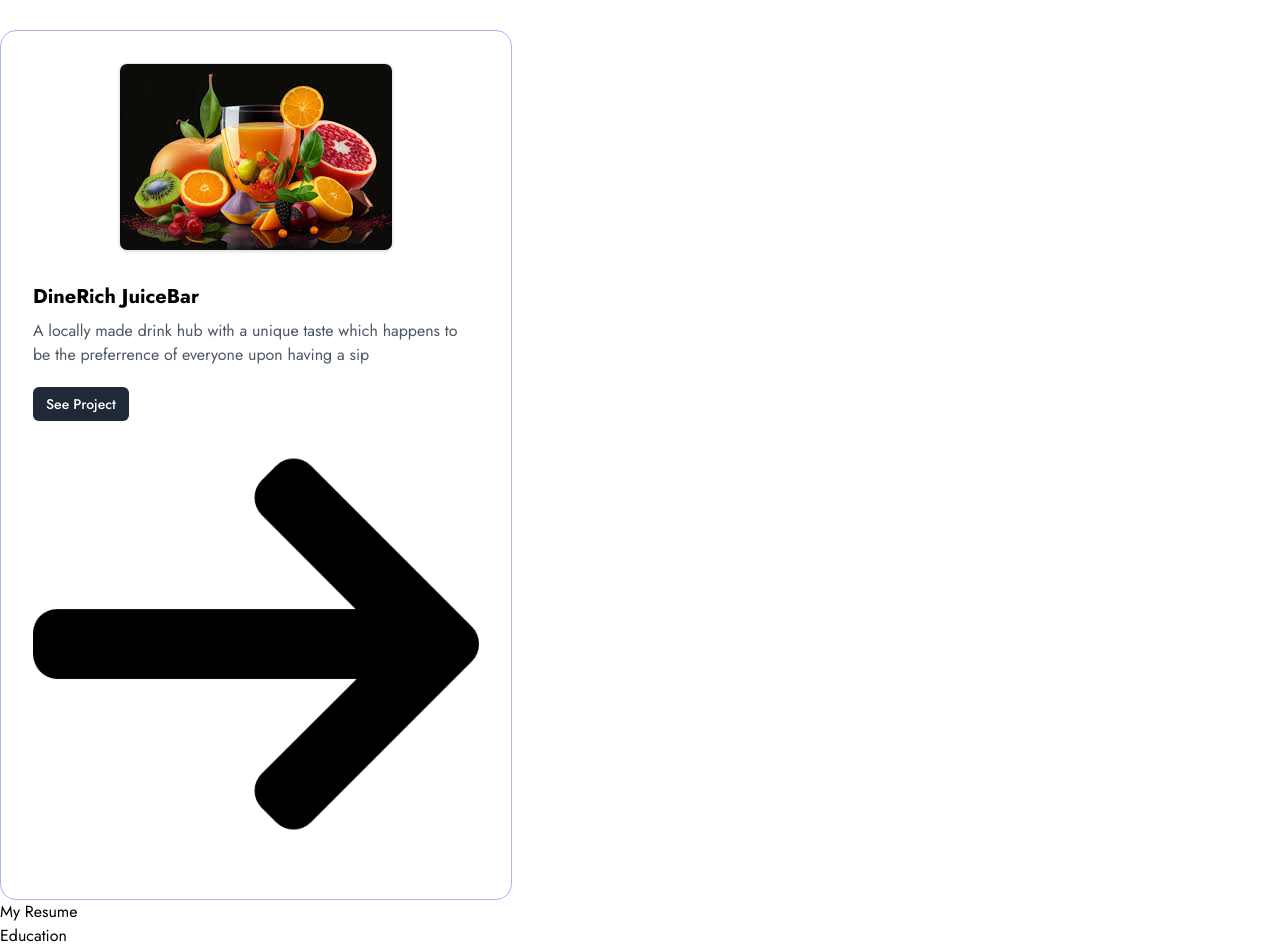
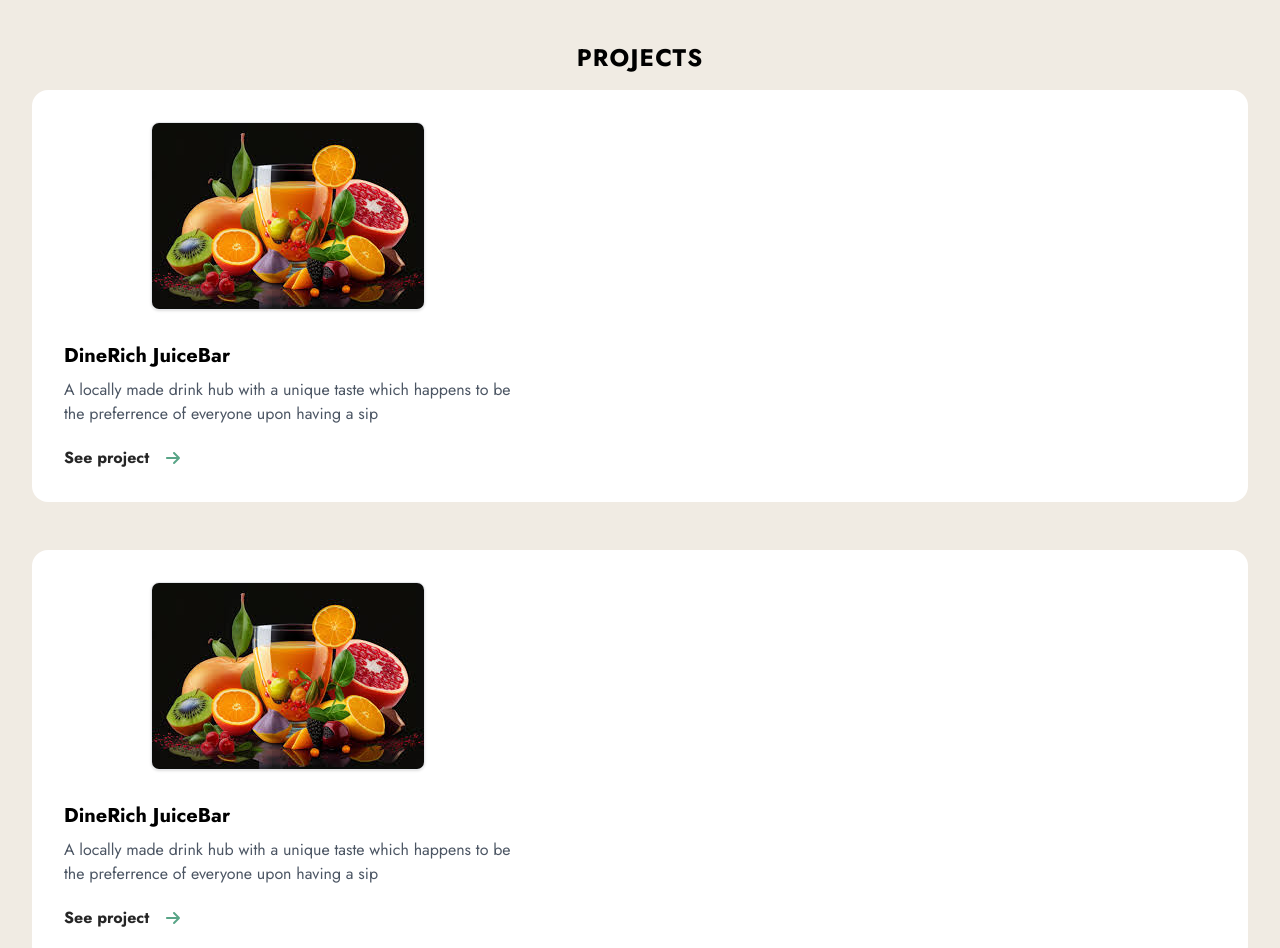
Before and after one commit to JoanaQuadzie/joana-portfolio, a React (Create React App) app: page / in a window 1280 px wide. Shown: the part 1848-2796 px from the top of the page. Built offline with nearby package versions, Linux system fonts and the light colour scheme.

Commit message:
continued with the project session

```diff
--- a/src/components/blog.jsx
+++ b/src/components/blog.jsx
@@ -4,7 +4,9 @@ import Rightarrow from "../assets/rightarrow.png";
 export default function Blog() {
   return (
     <section>
-      <h2>Latest Articles</h2>
+      <h2 className="text-2xl font-bold mt-24 mb-4 uppercase tracking-wider text-center">
+        Latest Articles
+      </h2>
       <div>
         <div>
           <h4>October 31 2024</h4>
--- /dev/null
+++ b/src/components/button.jsx
@@ -0,0 +1,11 @@
+import React from "react";
+
+export default function Button(props) {
+  const { children } = props;
+
+  return (
+    <button className="font-bold w-fit border rounded-full border-black p-4">
+      {children}
+    </button>
+  );
+}
--- a/src/components/contact.jsx
+++ b/src/components/contact.jsx
@@ -4,7 +4,9 @@ export default function Contact() {
   return (
     <section>
       <div>
-        <h2>Contact Me</h2>
+        <h2 className="text-2xl font-bold mt-24 mb-4 uppercase tracking-wider text-center">
+          Contact Me
+        </h2>
         <form>
           <label>
             Full Name
--- a/src/components/hero.jsx
+++ b/src/components/hero.jsx
@@ -4,6 +4,7 @@ import { FaTwitter } from "react-icons/fa";
 import { FaGithub } from "react-icons/fa";
 import { FaLinkedin } from "react-icons/fa";
 import { FaStackOverflow } from "react-icons/fa";
+import Button from "../components/button";
 
 export default function Hero() {
   return (
@@ -25,7 +26,7 @@ export default function Hero() {
           <div className="flex w-full justify-center">
             <img className=" w-48 border rounded-full my-12" src={Bgport} />
           </div>
-          <p className="px-24 text-center">
+          <p className="px-24 text-center text-lg">
             I'm a people-oriented person, thus, I have a natural inclination
             towards roles that involve interacting with and assisting people.
             Despite not pursing my dream careers, I challenged myself, diving
@@ -39,10 +40,8 @@ export default function Hero() {
             </a>
             <FaStackOverflow />
           </div>
-          <div className="flex text-center justify-center mt-10">
-            <button className="font-bold  w-fit border rounded-full border-black p-4">
-              DOWNLOAD CV
-            </button>
+          <div className="flex justify-center mt-10">
+            <Button>DOWNLOAD CV</Button>
           </div>
         </section>
       </div>
--- /dev/null
+++ b/src/components/project-card.jsx
@@ -0,0 +1,29 @@
+import React from "react";
+import Rightarrow from "../assets/rightarrow.png";
+import Juice2 from "../assets/juice2.jpg";
+import { FaArrowRight } from "react-icons/fa6";
+
+export default function ProjectCard() {
+  return (
+    <article className="bg-white rounded-2xl">
+      <a class="p-8 max-w-lg flex flex-col items-center" href="#">
+        <img
+          src={Juice2}
+          class="shadow rounded-lg overflow-hidden border"
+          alt="Juice"
+        />
+        <div class="mt-8">
+          <h4 class="font-bold text-xl">DineRich JuiceBar</h4>
+          <p class="mt-2 text-gray-600">
+            A locally made drink hub with a unique taste which happens to be the
+            preferrence of everyone upon having a sip
+          </p>
+          <div class="mt-5 flex space-x-4 items-center">
+            <h5 className="font-bold ">See project</h5>
+            <FaArrowRight className="text-[#59A587]" />
+          </div>
+        </div>
+      </a>
+    </article>
+  );
+}
--- a/src/components/projects.jsx
+++ b/src/components/projects.jsx
@@ -1,37 +1,21 @@
 import React from "react";
-import Rightarrow from "../assets/rightarrow.png";
-import Juice2 from "../assets/juice2.jpg";
+import ProjectCard from "./project-card";
+import Button from "./button";
 
 export default function Projects() {
   return (
     <section>
-      <h2 className="text-xl font-bold font-serif my-8">Projects</h2>
-      <a
-        class="p-8 max-w-lg border border-indigo-300 rounded-2xl hover:shadow-xl hover:shadow-indigo-50 flex flex-col items-center"
-        href="#"
-      >
-        <img
-          src={Juice2}
-          class="shadow rounded-lg overflow-hidden border"
-          alt="Juice"
-        />
-        <div class="mt-8">
-          <h4 class="font-bold text-xl">DineRich JuiceBar</h4>
-          <p class="mt-2 text-gray-600">
-            A locally made drink hub with a unique taste which happens to be the
-            preferrence of everyone upon having a sip
-          </p>
-          <div class="mt-5">
-            <button
-              type="button"
-              class="inline-flex items-center rounded-md border border-transparent bg-gray-800 px-3 py-2 text-sm font-medium leading-4 text-white shadow-sm hover:bg-gray-900"
-            >
-              See Project
-            </button>
-            <img src={Rightarrow} />
-          </div>
-        </div>
-      </a>
+      <h2 className="text-2xl font-bold mt-24 mb-4 uppercase tracking-wider text-center">
+        Projects
+      </h2>
+      <div className="grid gap-12 px-8">
+        <ProjectCard />
+        <ProjectCard />
+        <ProjectCard />
+      </div>
+      <div className="flex justify-center mt-10">
+        <Button>VIEW MORE</Button>
+      </div>
     </section>
   );
 }
--- a/src/components/resume.jsx
+++ b/src/components/resume.jsx
@@ -3,7 +3,9 @@ import React from "react";
 export default function Resume() {
   return (
     <section>
-      <h2>My Resume</h2>
+      <h2 className="text-2xl font-bold mt-24 mb-4 uppercase tracking-wider text-center">
+        My Resume
+      </h2>
       <div>
         <h3>Education</h3>
         <div>
--- a/src/index.css
+++ b/src/index.css
@@ -5,7 +5,8 @@
 
 @layer base{
     body{
-        color: #262626
+        color: #262626;
+        background-color: #F0EBE3;
     }
     h1,h2,h3,h4{
         color: black
```
